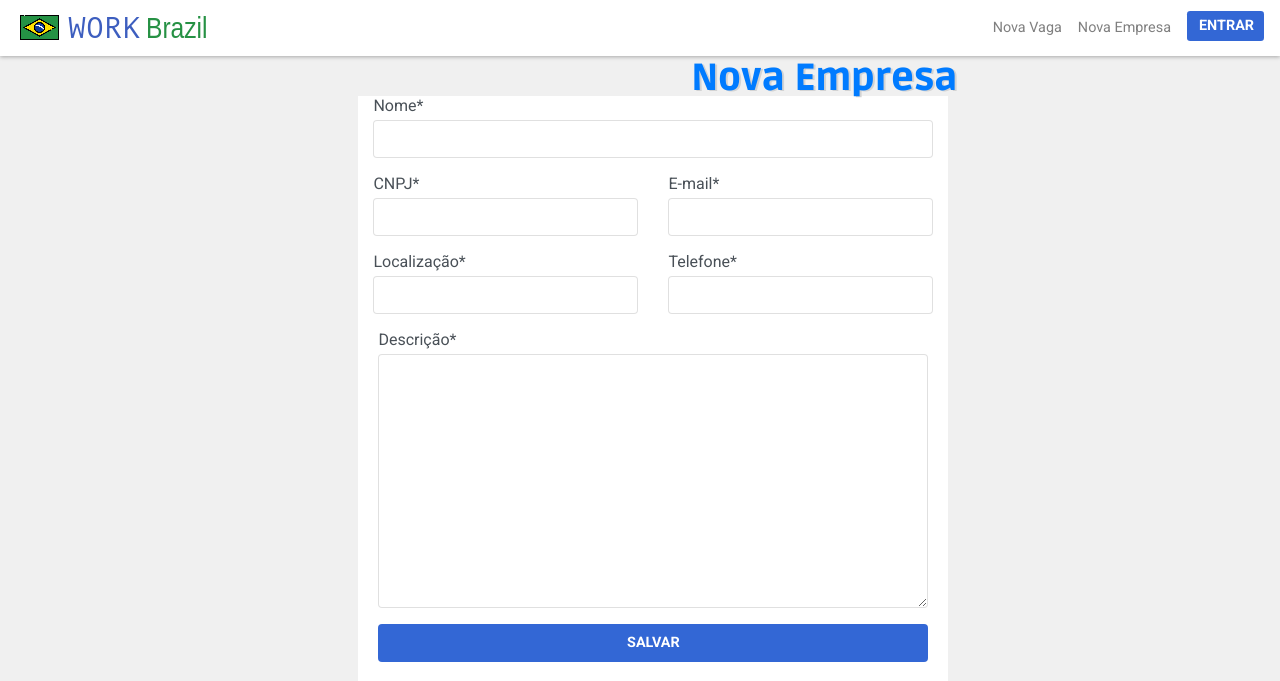
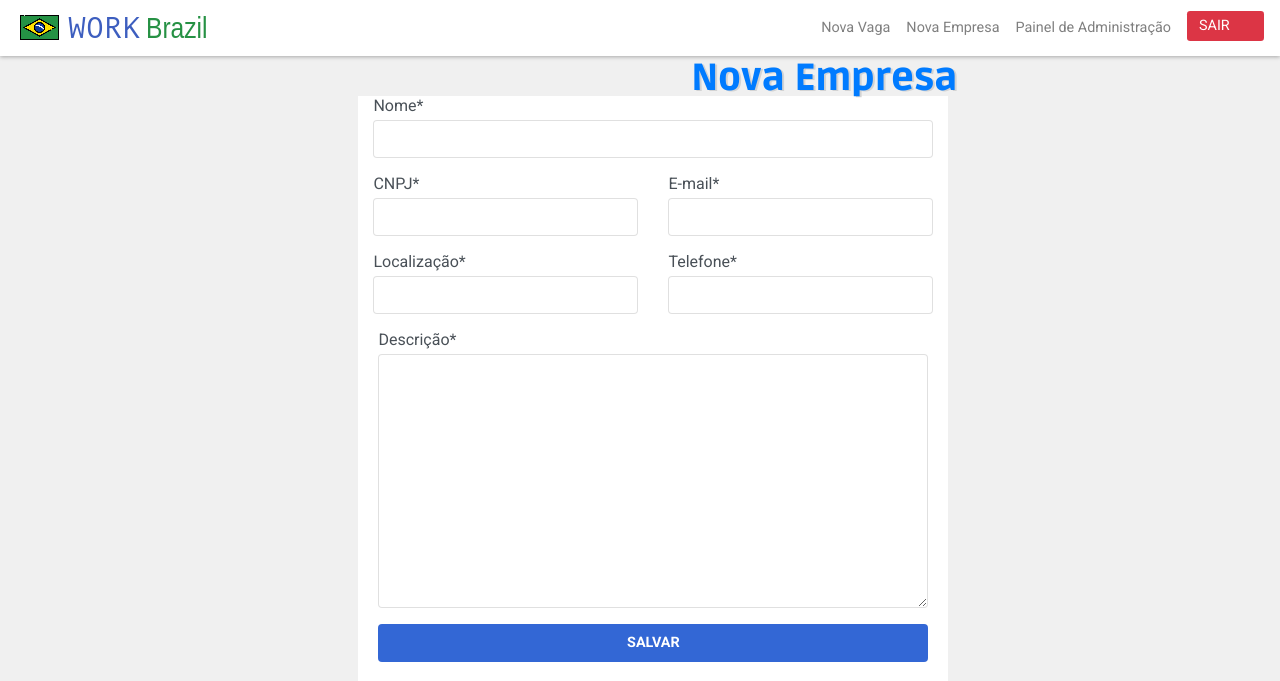
Before and after one commit to Camilotk/teste_skeel, a Django app: page /company/new/ in a window 1280 px wide. Shown: the top 681 px of the page. Run offline with Django 3.2, Linux system fonts and the light colour scheme; the visitor is signed in with stand-in values (Sample User, id 1); style sheets or scripts are compiled from the project's sources; parts of the project's set-up code (start-up, migrations or seed data) failed here and were passed over; some libraries are stand-ins or nearby versions.

Commit message:
implemented the authentication for user panel

```diff
--- a/skeel_site/templates/page/base.html
+++ b/skeel_site/templates/page/base.html
@@ -32,6 +32,18 @@
                     <li class="nav-item">
                         <a class="nav-link " href="{% url 'company_edit' %}"><p>Nova Empresa</p></a>
                     </li>
+                    <li class="nav-item">
+                        <a class="nav-link" href="{% url 'admin:index' %}" rel="nofollow">
+                            <p>Painel de Administração</p>
+                        </a>
+                    </li>
+                    <li class="nav-item nave__item__Loggin" style="">
+                        <button type="button" class="btn btn-danger btn-sm flex-row align-center">
+                            <a href="{% url 'admin:logout' %}" rel="nofollow">
+                               Sair
+                            </a>
+                        </button>
+                    </li>
                     {% else %}
                     <li class="nav-item">
                         <a class="nav-link " href="#"><p>Sobre Nós</p></a>
@@ -39,12 +51,14 @@
                     <li class="nav-item">
                         <a class="nav-link " href="#"><p>Contato</p></a>
                     </li>
-                    {% endif %}
                     <li class="nav-item nave__item__Loggin" style="">
                         <button type="button" id="header-access-link" class="btn btn-primary btn-sm  flex-row align-center">
-                            <a href="{% url 'admin:index' %}" rel="nofollow">Entrar</a>
+                            <a href="{% url 'admin:index' %}" rel="nofollow">
+                                Entrar
+                            </a>
                         </button>
                     </li>
+                    {% endif %}
                     </li>
                 </ul>
             </div>
```
